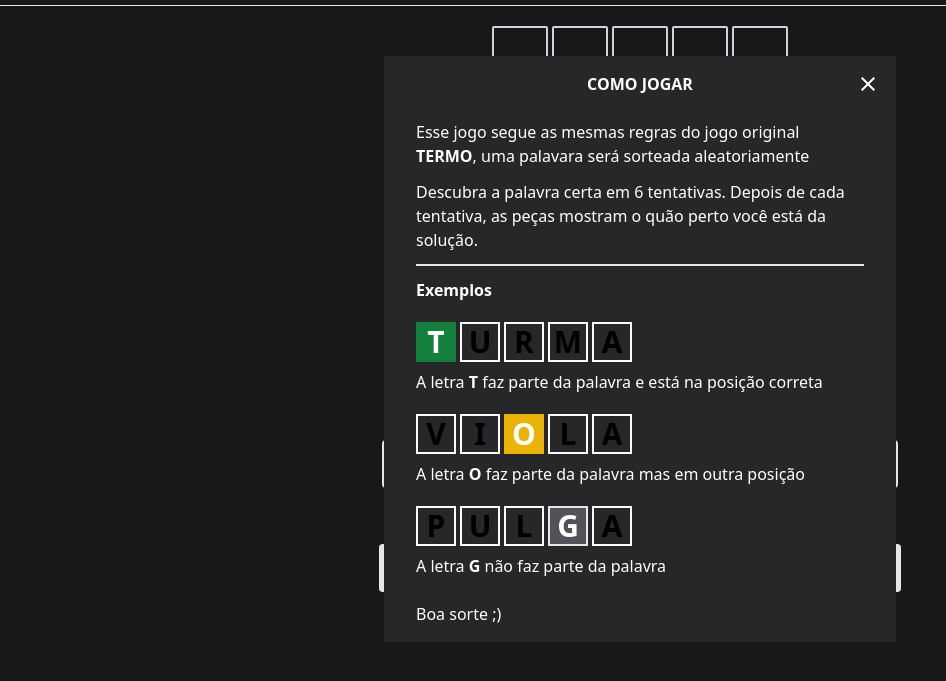
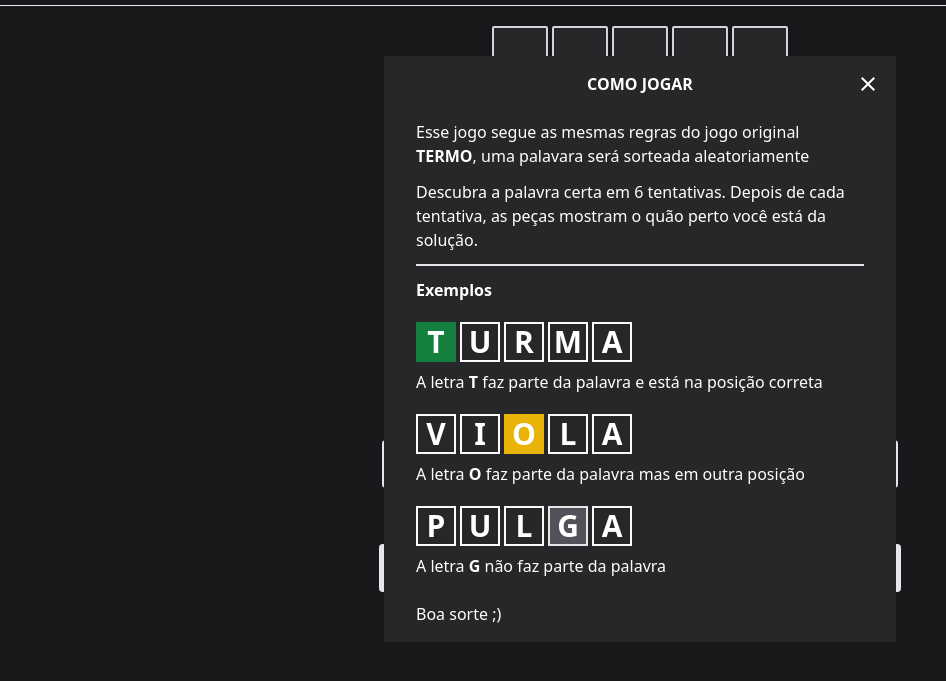
Before and after one commit to Gpocas/metro, a plain HTML site: page index.html in a window 1280 px wide. Both pictures are taken after a click on the icon 30 px from the left and 28 px from the top of the page. Shown: the part 51-732 px from the top of the page, without its empty margins (0-946 px from the left). Drawn offline with nearby package versions, Linux system fonts and the light colour scheme.

Commit message:
remove theme condition

```diff
--- a/index.html
+++ b/index.html
@@ -49,16 +49,16 @@
                       class="flex select-none items-center justify-center border-2 text-3xl font-bold uppercase h-10 w-10 bg-green-700 dark:bg-green-700 border-green-700 dark:border-green-100 text-white">
                       t</div>
                     <div
-                      class="flex select-none items-center justify-center border-2 text-3xl font-bold uppercase h-10 w-10 border-gray-50 dark:border-gray-100 text-black dark:text-white">
+                      class="flex select-none items-center justify-center border-2 text-3xl font-bold uppercase h-10 w-10 border-gray-50 dark:border-gray-100 text-white">
                       u</div>
                     <div
-                      class="flex select-none items-center justify-center border-2 text-3xl font-bold uppercase h-10 w-10 border-gray-50 dark:border-gray-100 text-black dark:text-white">
+                      class="flex select-none items-center justify-center border-2 text-3xl font-bold uppercase h-10 w-10 border-gray-50 dark:border-gray-100 text-white">
                       r</div>
                     <div
-                      class="flex select-none items-center justify-center border-2 text-3xl font-bold uppercase h-10 w-10 border-gray-50 dark:border-gray-100 text-black dark:text-white">
+                      class="flex select-none items-center justify-center border-2 text-3xl font-bold uppercase h-10 w-10 border-gray-50 dark:border-gray-100 text-white">
                       m</div>
                     <div
-                      class="flex select-none items-center justify-center border-2 text-3xl font-bold uppercase h-10 w-10 border-gray-50 dark:border-gray-100 text-black dark:text-white">
+                      class="flex select-none items-center justify-center border-2 text-3xl font-bold uppercase h-10 w-10 border-gray-50 dark:border-gray-100 text-white">
                       a</div>
                   </div>
                   <p>A letra <b>T</b> faz parte da palavra e está na posição correta</p>
@@ -66,19 +66,19 @@
                 <div>
                   <div class="mb-2 flex gap-1">
                     <div
-                      class="flex select-none items-center justify-center border-2 text-3xl font-bold uppercase h-10 w-10 border-gray-50 dark:border-gray-100 text-black dark:text-white">
+                      class="flex select-none items-center justify-center border-2 text-3xl font-bold uppercase h-10 w-10 border-gray-50 dark:border-gray-100 text-white">
                       v</div>
                     <div
-                      class="flex select-none items-center justify-center border-2 text-3xl font-bold uppercase h-10 w-10 border-gray-50 dark:border-gray-100 text-black dark:text-white">
+                      class="flex select-none items-center justify-center border-2 text-3xl font-bold uppercase h-10 w-10 border-gray-50 dark:border-gray-100 text-white">
                       i</div>
                     <div
                       class="flex select-none items-center justify-center border-2 text-3xl font-bold uppercase h-10 w-10 bg-yellow-500 dark:bg-yellow-500 border-yellow-500 dark:border-yellow-500 text-white">
                       o</div>
                     <div
-                      class="flex select-none items-center justify-center border-2 text-3xl font-bold uppercase h-10 w-10 border-gray-50 dark:border-gray-100 text-black dark:text-white">
+                      class="flex select-none items-center justify-center border-2 text-3xl font-bold uppercase h-10 w-10 border-gray-50 dark:border-gray-100 text-white">
                       l</div>
                     <div
-                      class="flex select-none items-center justify-center border-2 text-3xl font-bold uppercase h-10 w-10 border-gray-50 dark:border-gray-100 text-black dark:text-white">
+                      class="flex select-none items-center justify-center border-2 text-3xl font-bold uppercase h-10 w-10 border-gray-50 dark:border-gray-100 text-white">
                       a</div>
                   </div>
                   <p>A letra <b>O</b> faz parte da palavra mas em outra posição</p>
@@ -86,19 +86,19 @@
                 <div>
                   <div class="mb-2 flex gap-1">
                     <div
-                      class="flex select-none items-center justify-center border-2 text-3xl font-bold uppercase h-10 w-10 border-gray-50 dark:border-gray-100 text-black dark:text-white">
+                      class="flex select-none items-center justify-center border-2 text-3xl font-bold uppercase h-10 w-10 border-gray-50 dark:border-gray-100 text-white">
                       p</div>
                     <div
-                      class="flex select-none items-center justify-center border-2 text-3xl font-bold uppercase h-10 w-10 border-gray-50 dark:border-gray-100 text-black dark:text-white">
+                      class="flex select-none items-center justify-center border-2 text-3xl font-bold uppercase h-10 w-10 border-gray-50 dark:border-gray-100 text-white">
                       u</div>
                     <div
-                      class="flex select-none items-center justify-center border-2 text-3xl font-bold uppercase h-10 w-10 border-gray-50 dark:border-gray-100 text-black dark:text-white">
+                      class="flex select-none items-center justify-center border-2 text-3xl font-bold uppercase h-10 w-10 border-gray-50 dark:border-gray-100 text-white">
                       l</div>
                     <div
                       class="flex select-none items-center justify-center border-2 text-3xl font-bold uppercase h-10 w-10 bg-zinc-600 dark:bg-zinc-600 border-bg-zinc-600 dark:border-black-10 text-white">
                       g</div>
                     <div
-                      class="flex select-none items-center justify-center border-2 text-3xl font-bold uppercase h-10 w-10 border-gray-50 dark:border-gray-100 text-black dark:text-white">
+                      class="flex select-none items-center justify-center border-2 text-3xl font-bold uppercase h-10 w-10 border-gray-50 dark:border-gray-100 text-white">
                       a</div>
                   </div>
                   <p>A letra <b>G</b> não faz parte da palavra</p>
@@ -146,7 +146,7 @@
     <div id="gameboard" class="sm:py-20 sm:pb-28 md:py-10 lg:py-5 px-10 grid gap-y-1 items-center w-100 justify-center">
       <div v-for="(row, index1) in gameBoard" class="flex gap-1 w-fit">
         <div v-for="(cell, index2) in row"
-          class="sm:w-28 sm:h-28 sm:text-3xl smd:h-12 smd:w-12 smd:text-xl md:h-14 md:w-14 md:text-xl lg:w-14 lg:h-14 lg:text-xl grid place-items-center p-0 m-0 font-bold  rounded-sm text-black border-2 border-gray-300 dark:bg-zinc-800 dark:text-white">
+          class="sm:w-28 sm:h-28 sm:text-3xl smd:h-12 smd:w-12 smd:text-xl md:h-14 md:w-14 md:text-xl lg:w-14 lg:h-14 lg:text-xl grid place-items-center p-0 m-0 font-bold  rounded-sm text-black border-2 border-gray-300 bg-zinc-800 text-white">
           {{ cell || ' ' }}
         </div>
       </div>
```
